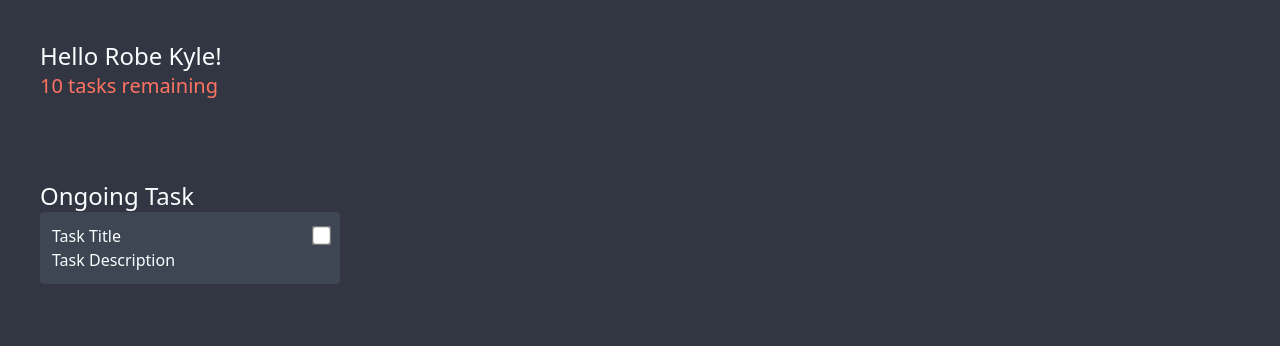
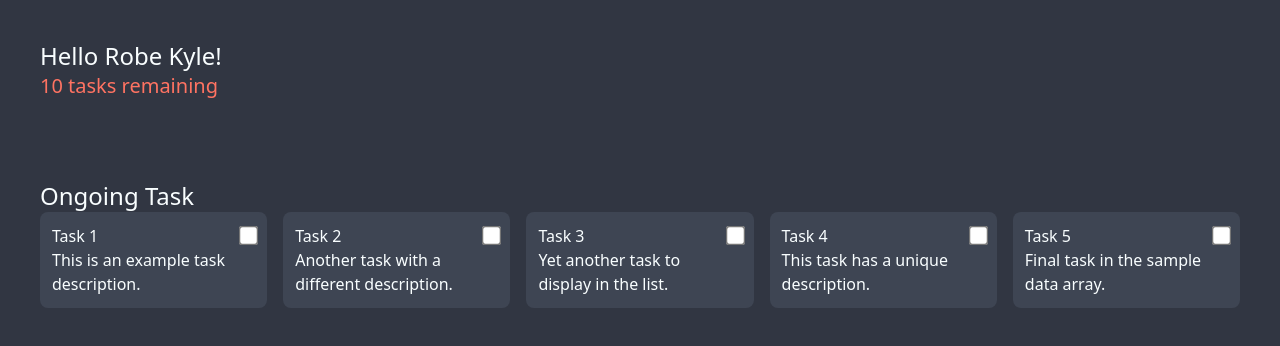
Before and after one commit to Wise-394/todo-react, a Next.js app: page / in a window 1280 px wide. Shown: the top 346 px of the page. Built offline with nearby package versions, Linux system fonts and the light colour scheme.

Commit message:
task list

```diff
--- a/src/app/components/task-card.tsx
+++ b/src/app/components/task-card.tsx
@@ -1,8 +1,11 @@
-export default function TaskCard() {
-    const title = "Task Title";
-    const description = "Task Description"
+interface Props {
+    title: String,
+    description: String
+}
+export default function TaskCard({title, description}: Props) {
+
     return (
-        <div className="flex flex-row justify-between w-full p-3 rounded bg-card md:w-1/2 lg:w-1/4">
+        <div className="flex flex-row justify-between w-full p-3 rounded-lg bg-card md:w-1/2 lg:w-1/4">
             <div>
                 <p className="text-white">{title}</p>
                 <p className="text-white">{description}</p>
--- a/src/app/page.tsx
+++ b/src/app/page.tsx
@@ -1,14 +1,43 @@
 import TaskCard from "./components/task-card";
 
 export default function Home() {
+
+  const taskData = [
+    {
+      id: '1',
+      title: 'Task 1',
+      description: 'This is an example task description.'
+    },
+    {
+      id: '2',
+      title: 'Task 2',
+      description: 'Another task with a different description.'
+    },
+    {
+      id: '3',
+      title: 'Task 3',
+      description: 'Yet another task to display in the list.'
+    },
+    {
+      id: '4',
+      title: 'Task 4',
+      description: 'This task has a unique description.'
+    },
+    {
+      id: '5',
+      title: 'Task 5',
+      description: 'Final task in the sample data array.'
+    }
+  ];
+
   return (
     <div className="p-4 sm:p-6 md:p-8 lg:p-10 bg-primary">
-      <p className="text-base sm:text-lg md:text-xl lg:text-2xl text-white">Ongoing Task</p>
-      <div className="flex flex-col md:flex-row gap-4">
-        <TaskCard />
-
+      <p className="text-base text-white sm:text-lg md:text-xl lg:text-2xl">Ongoing Task</p>
+      <div className="flex flex-col gap-4 md:flex-row">
+      {taskData.map(task => (
+          <TaskCard key={task.id} title={task.title} description={task.description} />
+        ))}
       </div>
-
     </div>
   );
 }
```
